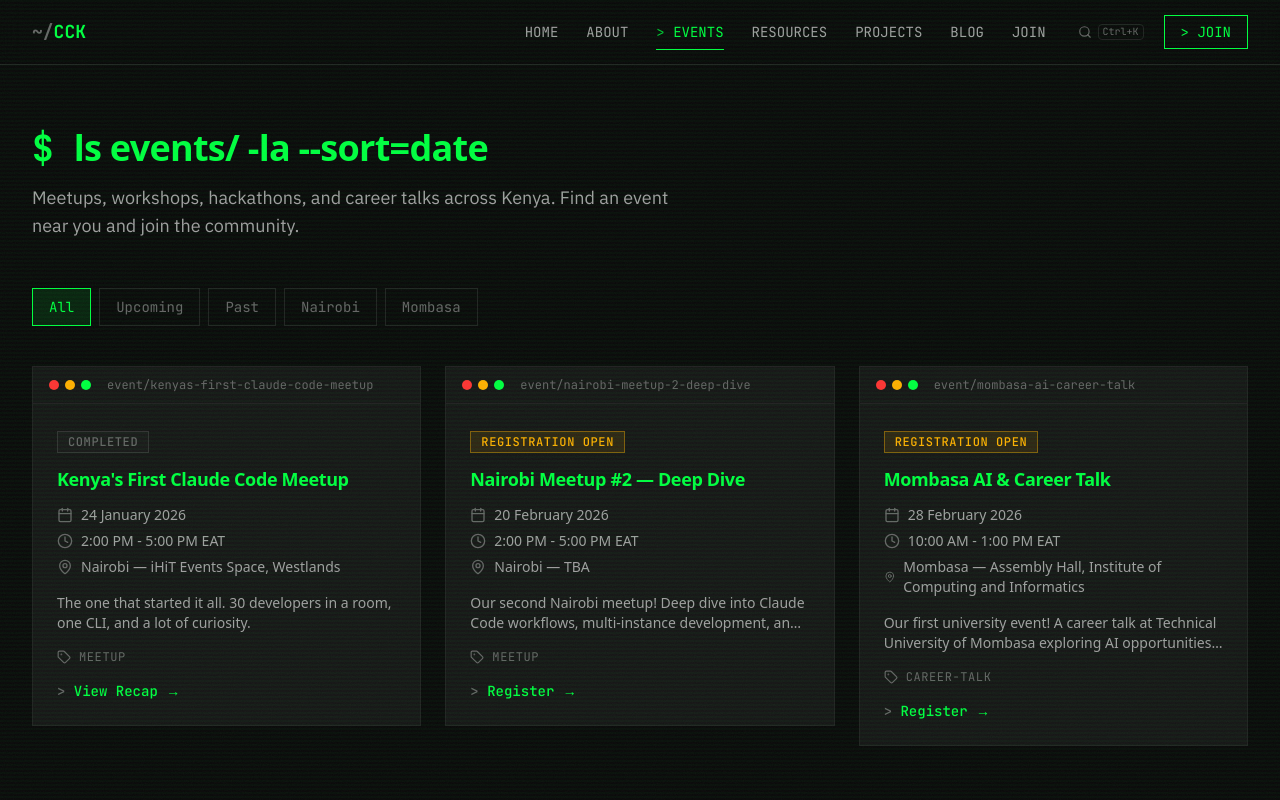
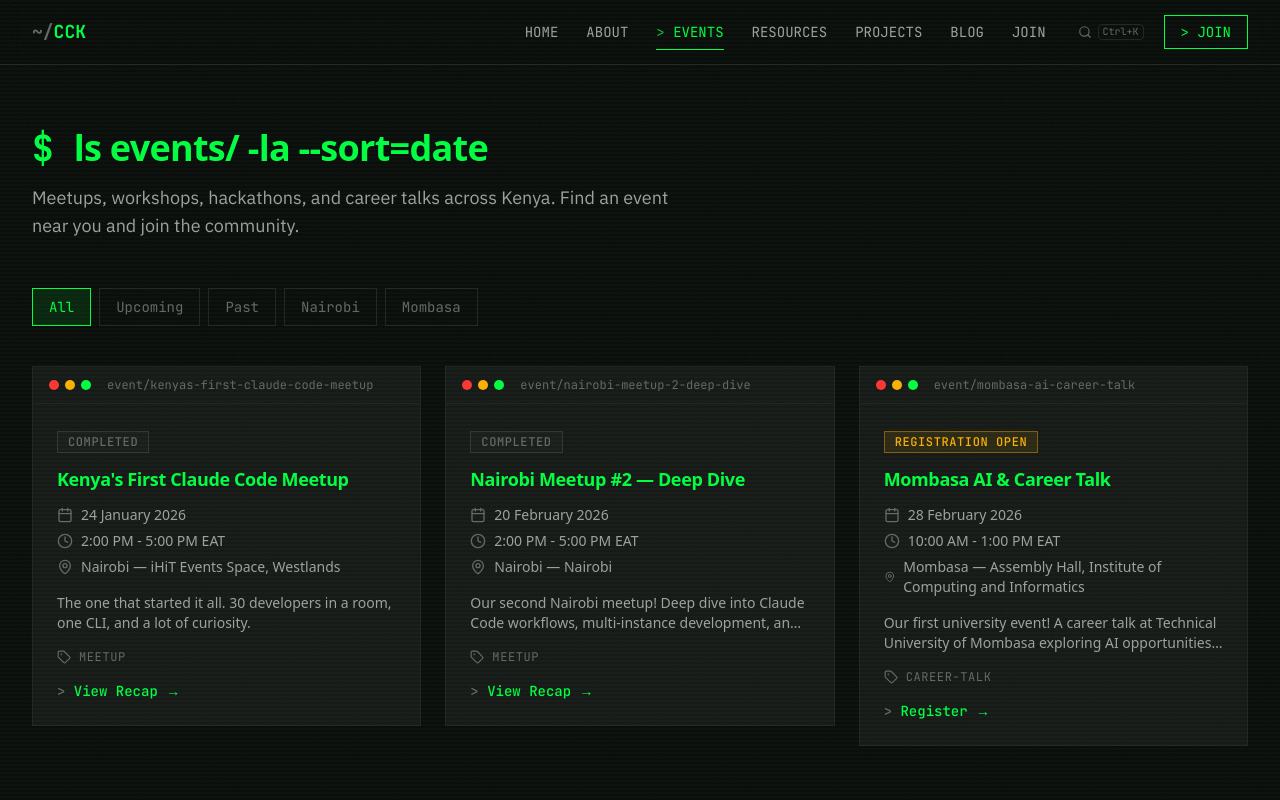
Before and after one commit to Spidey-Acer/Claude-Community-Kenya, a Next.js app: page /events in a window 1280 px wide. Shown: the top 800 px of the page. Built offline with nearby package versions, Linux system fonts and the light colour scheme.

Commit message:
feat(data): mark second Nairobi meetup complete and remove Mulinga project

```diff
--- a/src/data/events.ts
+++ b/src/data/events.ts
@@ -32,7 +32,7 @@ export const events: Event[] = [
     description:
       "The one that started it all. 30 developers in a room, one CLI, and a lot of curiosity.",
     fullDescription:
-      "On January 24, 2026, history was made as Kenya hosted its very first Claude Code meetup. Over 30 developers from across Nairobi gathered at iHiT Events Space in Westlands for an afternoon of networking, interaction, and a live Claude Code demo.\n\nThe event was a community gathering where members talked, connected, and explored the possibilities of AI-assisted development. Peter Kibet showcased his Claude Code workflow using the Mulinga Farm Management System as a demonstration of what developers can build with these tools.\n\nThis meetup marked the birth of Claude Community Kenya and set the foundation for what would become East Africa's most vibrant AI developer community.",
+      "On January 24, 2026, history was made as Kenya hosted its very first Claude Code meetup. Over 30 developers from across Nairobi gathered at iHiT Events Space in Westlands for an afternoon of networking, interaction, and a live Claude Code demo.\n\nThe event was a community gathering where members talked, connected, and explored the possibilities of AI-assisted development. Peter Kibet showcased his Claude Code workflow with a live project demo — showing what developers can build with these tools.\n\nThis meetup marked the birth of Claude Community Kenya and set the foundation for what would become East Africa's most vibrant AI developer community.",
     agenda: [
       "2:00 PM — Doors Open & Registration",
       "2:30 PM — Welcome & Community Introduction",
@@ -57,14 +57,14 @@ export const events: Event[] = [
     title: "Nairobi Meetup #2 — Deep Dive",
     date: "2026-02-20",
     time: "2:00 PM - 5:00 PM EAT",
-    venue: "TBA",
+    venue: "Nairobi",
     city: "Nairobi",
     type: "meetup",
-    status: "registration-open",
+    status: "completed",
     description:
       "Our second Nairobi meetup! Deep dive into Claude Code workflows, multi-instance development, and community project updates.",
     fullDescription:
-      "Join us for the second Claude Community Kenya meetup in Nairobi! This time we're going deeper into Claude Code with hands-on workshops covering multi-instance development, agentic patterns, and real-world project building.\n\nWhether you attended our first meetup or are joining for the first time, this event is designed for developers at all levels. Bring your laptop, your ideas, and your curiosity.",
+      "The second Claude Community Kenya meetup in Nairobi brought developers together for a deeper look at Claude Code workflows, multi-instance development, and agentic patterns.\n\nBuilding on the momentum from the first meetup, this session featured hands-on exploration and real-world project discussions from community members.",
     agenda: [
       "2:00 PM — Doors Open & Networking",
       "2:30 PM — Welcome & Community Updates",
@@ -73,9 +73,14 @@ export const events: Event[] = [
       "4:30 PM — Open Networking & Collaboration",
       "5:00 PM — Close",
     ],
-    registrationUrl: "https://luma.com/sbsa789m",
     lumaUrl: "https://luma.com/sbsa789m",
-    host: "Peter Kibet & Edwin Lungatso",
+    host: "Peter Kibet",
+    highlights: [
+      "Second CCK Nairobi meetup",
+      "Deep dive into Claude Code workflows",
+      "Community project showcases",
+    ],
+    photosUrl: "#",
   },
   {
     slug: "mombasa-ai-career-talk",
--- a/src/data/projects.ts
+++ b/src/data/projects.ts
@@ -35,17 +35,6 @@ export const projects: Project[] = [
     featured: true,
   },
   {
-    id: "mulinga",
-    name: "Mulinga Farm Management System",
-    builder: "Peter Kibet",
-    description:
-      "A farm management platform tracking 26,000+ coffee plants and poultry operations across multiple farms in Kenya. Built with Claude Code as a personal project and demoed at the first community meetup.",
-    stack: ["Next.js", "TypeScript", "PostgreSQL", "Claude Code"],
-    status: "in-production",
-    demoUrl: "https://www.mulinga.farm",
-    featured: false,
-  },
-  {
     id: "your-project",
     name: "Your Project Here",
     builder: "You?",
```
